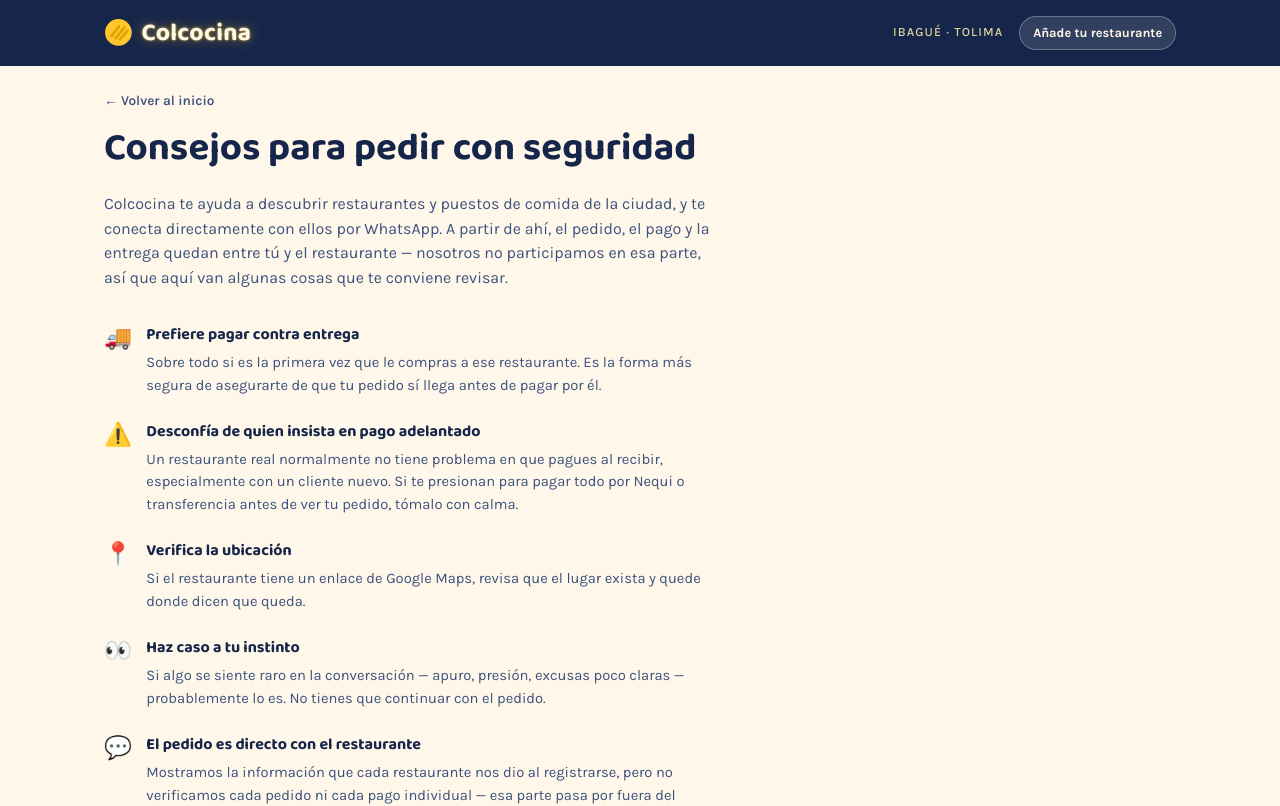
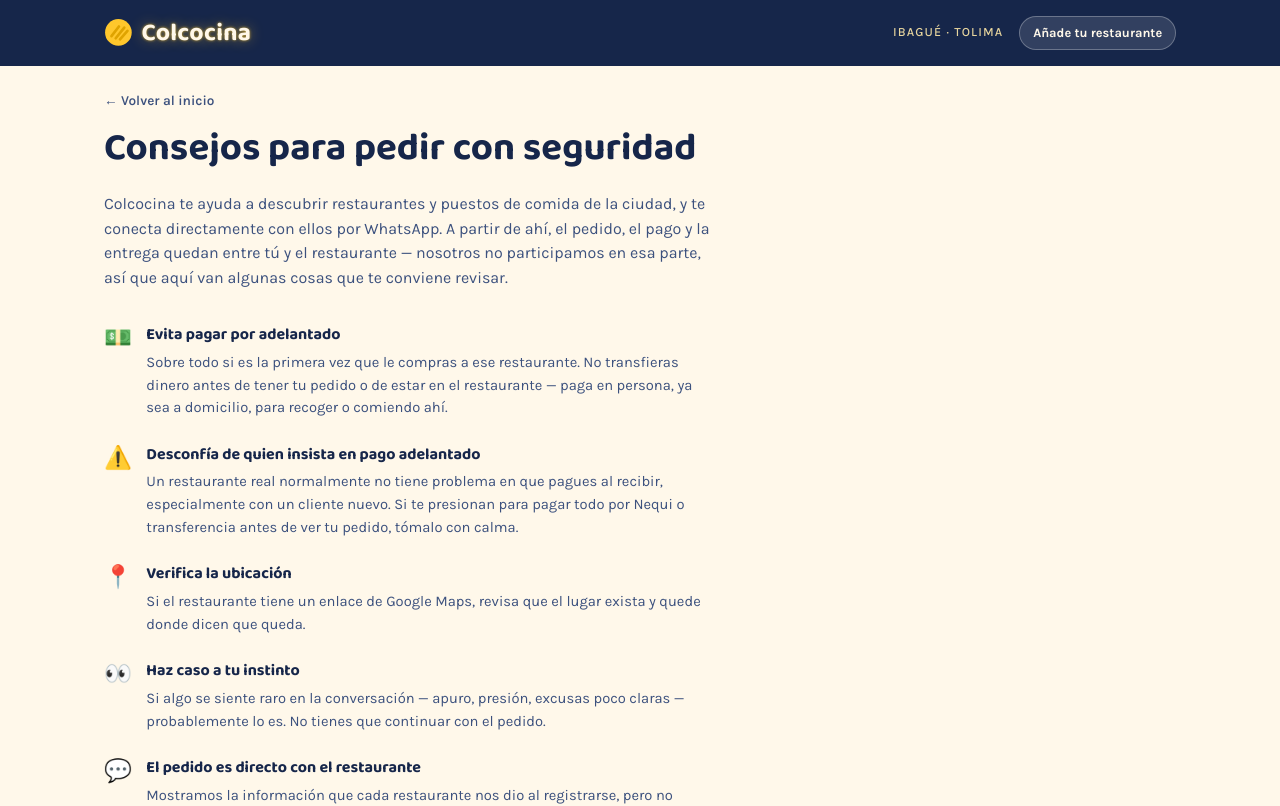
Before and after one commit to Trev1981-byte/sabores-ibague, a Next.js app in the folder sabores-ibague/: page /seguridad in a window 1280 px wide. Shown: the top 806 px of the page. Built offline with nearby package versions, Linux system fonts and the light colour scheme.

Commit message:
Update page.tsx

```diff
--- a/sabores-ibague/src/app/seguridad/page.tsx
+++ b/sabores-ibague/src/app/seguridad/page.tsx
@@ -26,14 +26,15 @@ export default function SeguridadPage() {
       <ul className="safety-list">
         <li className="safety-item">
           <span className="safety-item-icon" aria-hidden="true">
-            🚚
+            💵
           </span>
           <div>
-            <h3>Prefiere pagar contra entrega</h3>
+            <h3>Evita pagar por adelantado</h3>
             <p>
               Sobre todo si es la primera vez que le compras a ese
-              restaurante. Es la forma más segura de asegurarte de que tu
-              pedido sí llega antes de pagar por él.
+              restaurante. No transfieras dinero antes de tener tu pedido o
+              de estar en el restaurante — paga en persona, ya sea a
+              domicilio, para recoger o comiendo ahí.
             </p>
           </div>
         </li>
```
